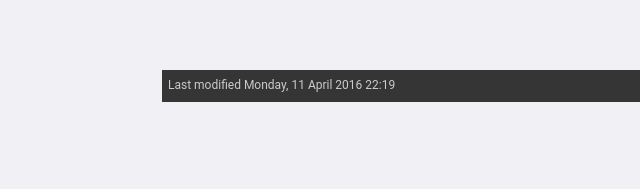
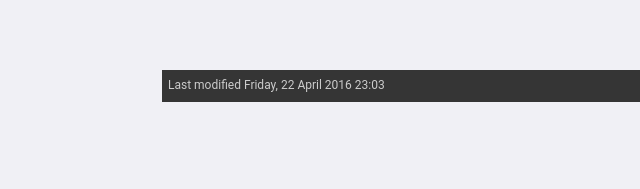
Before and after one commit to TxHawks/jigsass-utils-float, a website: page docs/styleguide/index.html in a window 1280 px wide. Shown: the part 8100-8289 px from the top of the page, 174-814 px from the left. Drawn offline with Linux system fonts and the light colour scheme.

Commit message:
Update dependencies

```diff
--- a/docs/styleguide/index.html
+++ b/docs/styleguide/index.html
@@ -396,7 +396,7 @@ This element is cleared on its left
 			</div>
 		</section>
 
-	<footer>Last modified Monday, 11 April 2016 22:19</footer>
+	<footer>Last modified Friday, 22 April 2016 23:03</footer>
 </main>
 <script src="prism.js"></script>
 <script src="examples.js"></script>
```
Also changed, not shown: package.json (+10 -10 lines).
